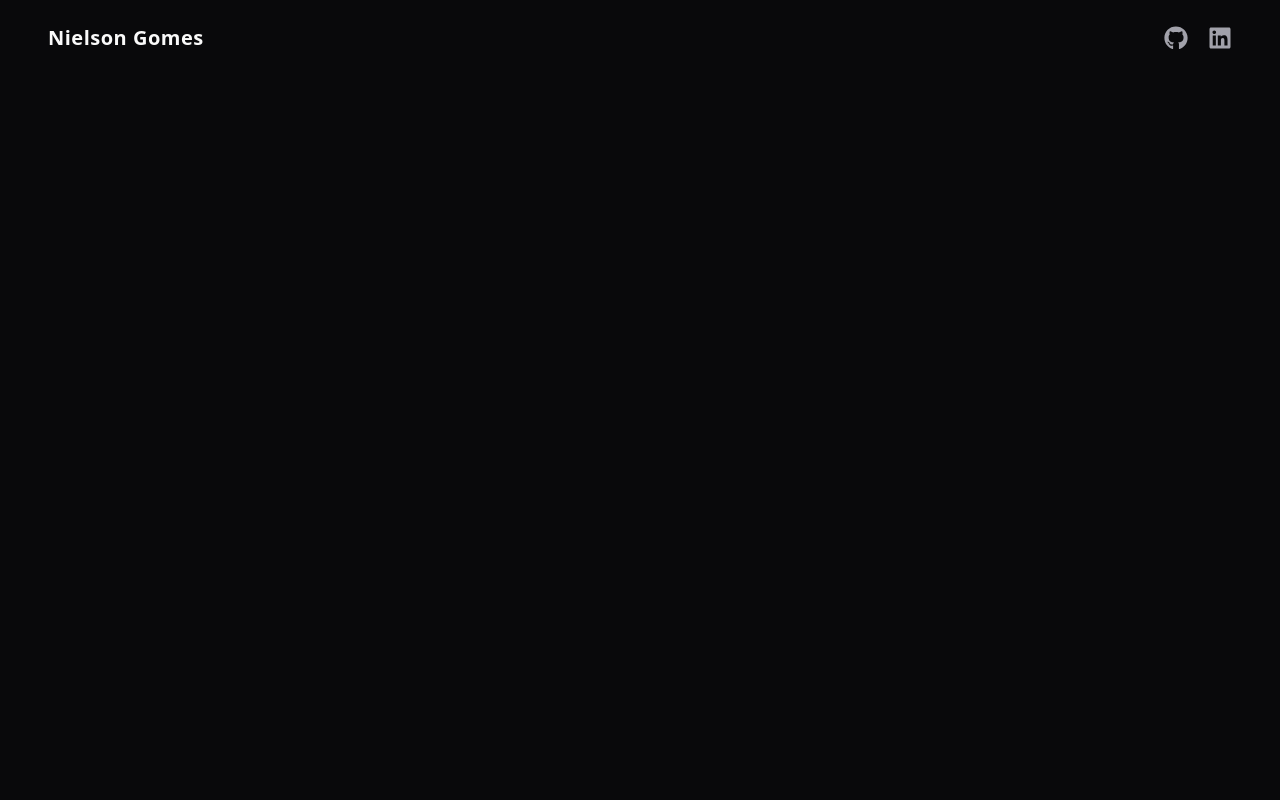
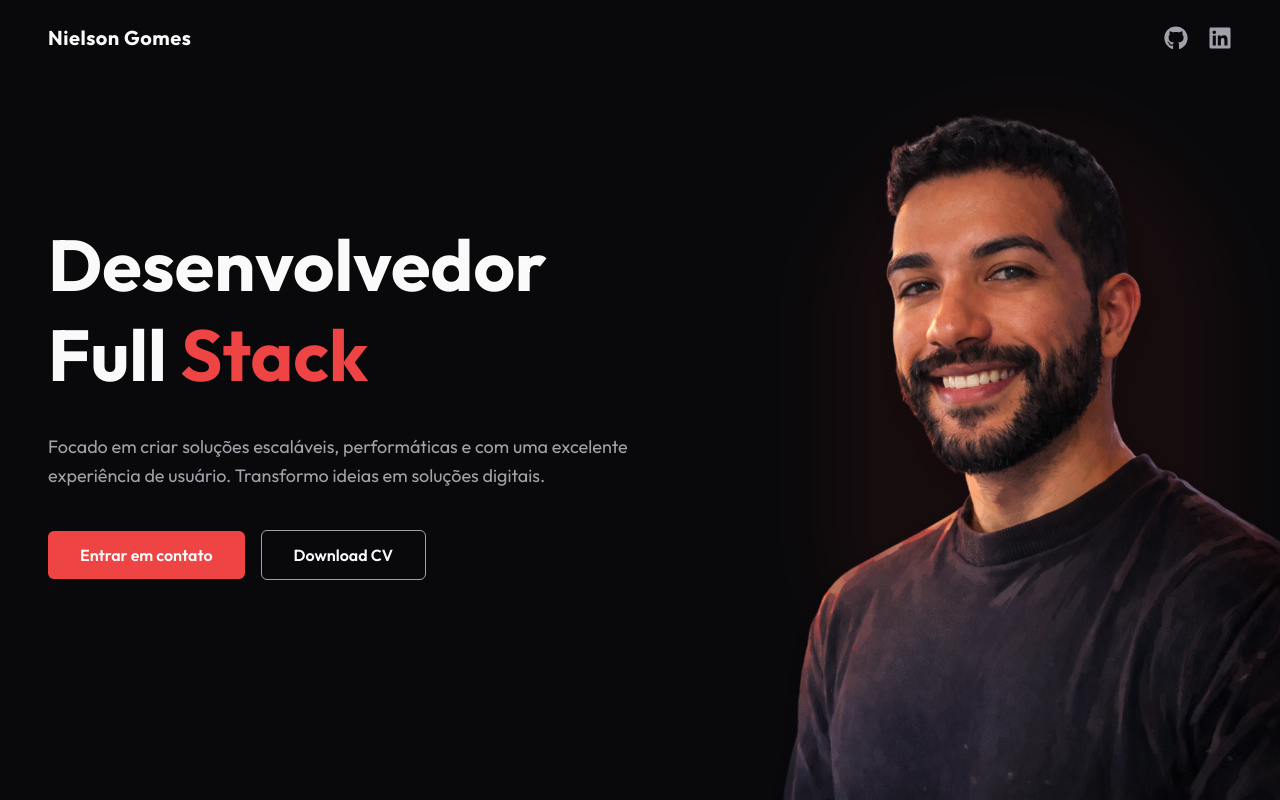
Before and after one commit to nielsongomesdev/my-portfolio, a Next.js app: page / in a window 1280 px wide. Built offline with nearby package versions, Linux system fonts and the light colour scheme.

Commit message:
feat: adiciona componente do hero

```diff
--- a/src/app/globals.css
+++ b/src/app/globals.css
@@ -6,3 +6,7 @@
   --color-brand-muted: #a1a1aa;
   --color-brand-primary: #ef4444;
 }
+
+body {
+  font-family: var(--font-outfit), sans-serif;
+}
--- a/src/app/layout.tsx
+++ b/src/app/layout.tsx
@@ -1,6 +1,12 @@
 import type { Metadata } from "next";
+import { Outfit } from "next/font/google";
 import "./globals.css";
 import { Header } from "@/components/Header";
+
+const outfit = Outfit({
+  subsets: ["latin"],
+  variable: "--font-outfit",
+});
 
 export const metadata: Metadata = {
   title: "Meu Portfólio | Desenvolvedor Full-Stack",
@@ -14,7 +20,9 @@ export default function RootLayout({
 }>) {
   return (
     <html lang="pt-BR">
-      <body className="bg-brand-bg text-brand-text antialiased">
+      <body
+        className={`${outfit.variable} bg-brand-bg text-brand-text antialiased`}
+      >
         <Header />
         <main>{children}</main>
       </body>
--- a/src/app/page.tsx
+++ b/src/app/page.tsx
@@ -1,6 +1,9 @@
+import { Hero } from "@/components/Hero";
+
 export default function Home() {
   return (
-  <>
-  </>
+    <div className="flex flex-col">
+      <Hero />
+    </div>
   );
 }
--- /dev/null
+++ b/src/components/Hero/index.tsx
@@ -0,0 +1,45 @@
+import Image from "next/image";
+
+export const Hero = () => {
+  return (
+    <section className="relative w-full h-screen flex items-center bg-brand-bg text-brand-text overflow-hidden">
+      <div className="absolute inset-0 z-1 bg-linear-to-b from-black/45 via-black/20 to-transparent md:hidden pointer-events-none" />
+
+      <div className="relative z-10 max-w-7xl w-full mx-auto px-6 md:px-12 flex flex-col md:flex-row items-center justify-between">
+        <div className="flex-1 flex flex-col gap-6 text-center md:text-left max-w-2xl mt-16 md:mt-0">
+          <h1 className="text-5xl md:text-7xl font-bold leading-tight">
+            Desenvolvedor <br />
+            Full <span className="text-brand-primary">Stack</span>
+          </h1>
+
+          <p className="text-base md:text-lg text-brand-muted leading-relaxed mt-2">
+            Focado em criar soluções escaláveis, performáticas e com uma
+            excelente experiência de usuário. Transformo ideias em soluções
+            digitais.
+          </p>
+
+          <div className="flex flex-col sm:flex-row items-center justify-center md:justify-start gap-4 mt-4">
+            <button className="w-full sm:w-auto bg-brand-primary text-brand-text px-8 py-3 rounded-md font-semibold hover:opacity-80 transition-opacity">
+              Entrar em contato
+            </button>
+            <button className="w-full sm:w-auto border border-brand-muted text-brand-text px-8 py-3 rounded-md font-semibold hover:border-brand-primary hover:text-brand-primary transition-colors">
+              Download CV
+            </button>
+          </div>
+        </div>
+      </div>
+
+      <div className="absolute bottom-0 right-0 z-0 h-[65%] md:h-[85%] lg:h-[95%] flex items-end justify-end pointer-events-none opacity-20 md:opacity-100">
+        <Image
+          src="/profile.png"
+          alt="Foto de perfil de Nielson Gomes"
+          width={819}
+          height={1229}
+          className="w-auto h-full object-contain object-bottom-right drop-shadow-xl"
+          priority
+        />
+        <div className="absolute top-1/2 left-1/2 -translate-x-1/2 -translate-y-1/2 w-[80%] h-[80%] bg-brand-primary/6 blur-2xl -z-10 rounded-full mix-blend-screen" />
+      </div>
+    </section>
+  );
+};
```
Also changed, not shown: public/profile.png (added).
